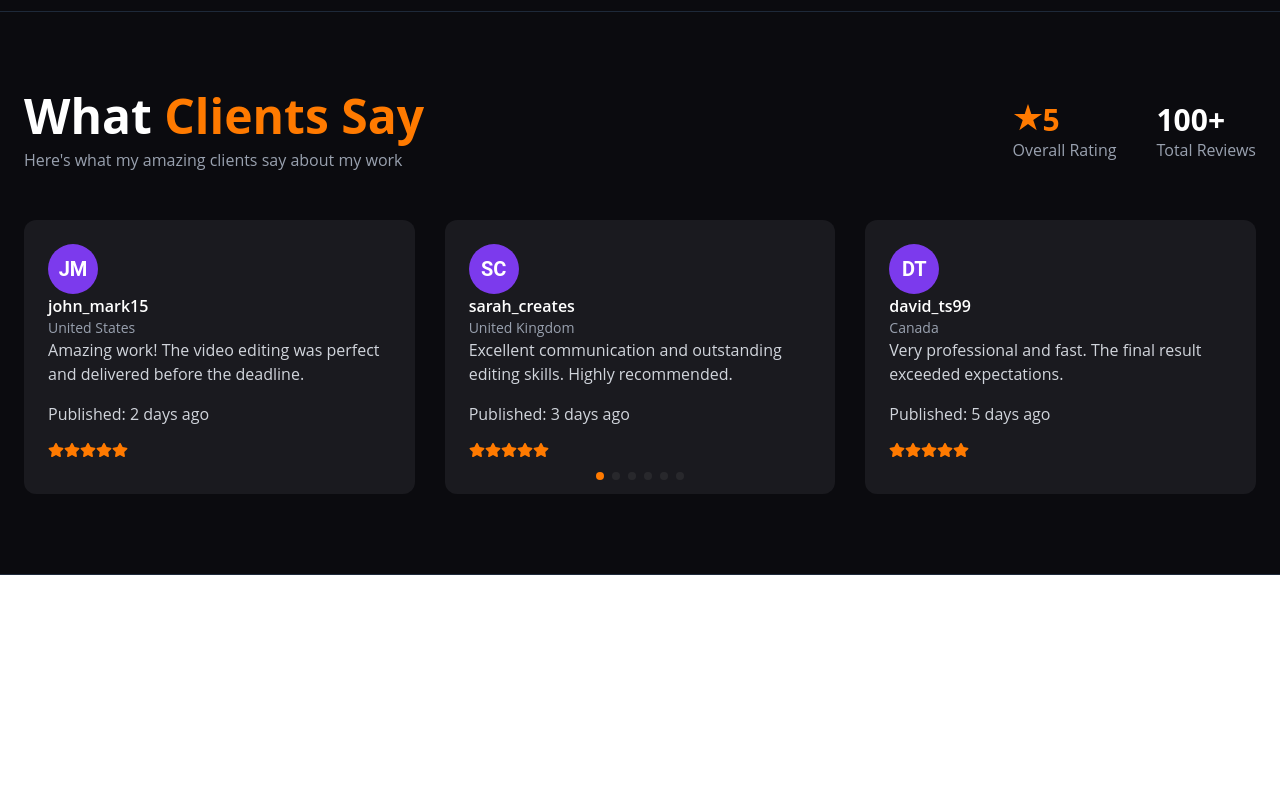
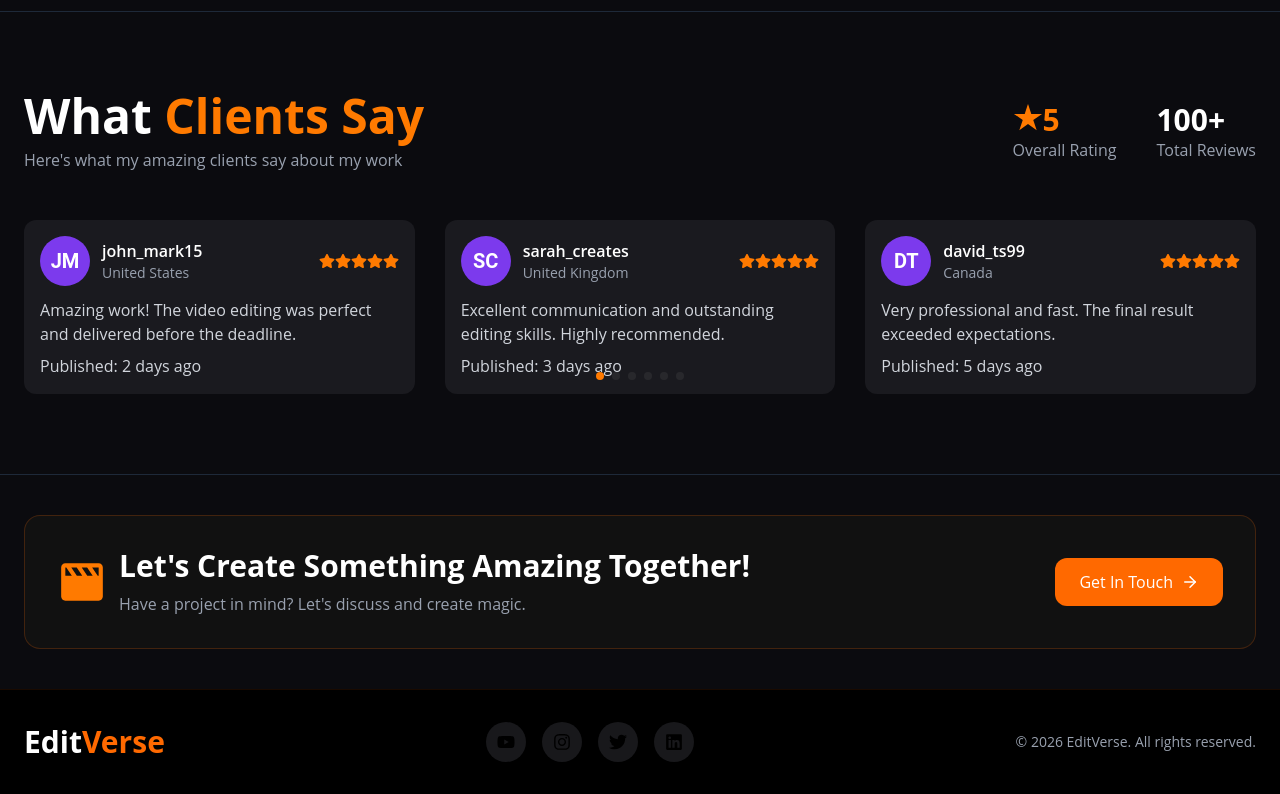
Before and after one commit to Balochkhurram761/Portfilio-Mishah, a Next.js app: page / in a window 1280 px wide. Shown: the part 1166-1960 px from the top of the page. Before the commit the page ends 1741 px from the top, so only its background shows below. Built offline with nearby package versions, Linux system fonts and the light colour scheme.

Commit message:
CTA or Footer completed

```diff
--- a/app/page.tsx
+++ b/app/page.tsx
@@ -1,12 +1,16 @@
 import Hero from "../components/Hero"
 import Services from "../components/Services"
 import Testimonials from "../components/HeroReview"
+import CTASection from "../components/CTASection"
+import Footer from "../components/Footer"
 export default function Home() {
   return (
    <>
    <Hero/>
    <Services/>
    <Testimonials/>
+   <CTASection/>
+   <Footer/>
    </>
   );
 }
--- /dev/null
+++ b/components/CTASection.js
@@ -0,0 +1,30 @@
+import { ArrowRight } from "lucide-react";
+import { BiSolidMovie } from "react-icons/bi";
+function CTASection() {
+  return (
+    <section className=" px-6 py-10 bg-[#0B0B0F]">
+      <div className="flex flex-col  broder border-[#ff7a00] md:flex-row items-center justify-between gap-6 rounded-2xl border border-orange-500/20 bg-[#111] p-8">
+        <div className="rap flex gap-3 items-center">
+          <span className="text-2xl  text-[#FF7A00]">
+            <BiSolidMovie size={50} />
+          </span>
+
+          <div>
+            <h2 className="text-3xl font-bold text-white">
+              Let's Create Something Amazing Together!
+            </h2>
+            <p className="mt-2 text-gray-400">
+              Have a project in mind? Let's discuss and create magic.
+            </p>
+          </div>
+        </div>
+        <button className="flex items-center gap-2 rounded-xl bg-orange-500 px-6 py-3 font-medium text-white hover:bg-orange-600 transition">
+          Get In Touch
+          <ArrowRight size={18} />
+        </button>
+      </div>
+    </section>
+  );
+}
+
+export default CTASection;
--- /dev/null
+++ b/components/Footer.js
@@ -0,0 +1,56 @@
+import { FaYoutube, FaInstagram, FaTwitter, FaLinkedin } from "react-icons/fa";
+
+function Footer() {
+  return (
+    <footer className="border-t border-orange-500/10 bg-black">
+      <div className="mx-auto max-w-8xl px-6 py-8">
+        <div className="flex flex-col md:flex-row items-center justify-between gap-6">
+          {/* Logo */}
+          <div>
+            <h2 className="text-3xl font-bold text-white">
+              Edit<span className="text-orange-500">Verse</span>
+            </h2>
+          </div>
+
+          {/* Social Icons */}
+          <div className="flex items-center gap-4">
+            <a
+              href="#"
+              className="flex h-10 w-10 items-center justify-center rounded-full bg-zinc-900 hover:bg-orange-500 transition"
+            >
+              <FaYoutube size={18} />
+            </a>
+
+            <a
+              href="#"
+              className="flex h-10 w-10 items-center justify-center rounded-full bg-zinc-900 hover:bg-orange-500 transition"
+            >
+              <FaInstagram size={18} />
+            </a>
+
+            <a
+              href="#"
+              className="flex h-10 w-10 items-center justify-center rounded-full bg-zinc-900 hover:bg-orange-500 transition"
+            >
+              <FaTwitter size={18} />
+            </a>
+
+            <a
+              href="#"
+              className="flex h-10 w-10 items-center justify-center rounded-full bg-zinc-900 hover:bg-orange-500 transition"
+            >
+              <FaLinkedin size={18} />
+            </a>
+          </div>
+
+          {/* Copyright */}
+          <p className="text-sm text-gray-400">
+            © 2026 EditVerse. All rights reserved.
+          </p>
+        </div>
+      </div>
+    </footer>
+  );
+}
+
+export default Footer;
--- a/components/HeroReview.js
+++ b/components/HeroReview.js
@@ -73,9 +73,10 @@ function Testimonials() {
         >
           {reviews.map((item, index) => (
             <SwiperSlide key={index}>
-              <div className="bg-[#1A1A1F] p-6 rounded-xl text-left h-full">
-                {/* Stars */}
-                <Avatar
+              <div className="bg-[#1A1A1F] p-4 rounded-xl text-left h-full">
+              <div className="wrap flex justify-between items-center">
+                <div className="flex mb-3 items-center gap-3">
+                     <Avatar
                   sx={{
                     bgcolor: "#7c3aed",
                     width: 50,
@@ -87,22 +88,25 @@ function Testimonials() {
                   {getInitials(item.name)}{" "}
                 </Avatar>
                 {/* User */}
-                <div className="flex items-center gap-3">
-                  <div>
+                  <div className="" >
                     <h4 className="text-white font-semibold">{item.name}</h4>
                     <p className="text-gray-400 text-sm">{item.country}</p>
                   </div>
                 </div>
-                {/* Review */}
-                <p className="text-gray-300 mb-4">{item.review}</p>
-                <p className="text-gray-300 mb-4">
-                  Published: {item.published}
-                </p>
-                <div className="flex text-[#FF7A00] mb-3">
+                 <div className="flex text-[#FF7A00] mb-3">
                   {[...Array(5)].map((_, i) => (
                     <FaStar key={i} />
                   ))}
                 </div>
+                </div>
+                {/* Review */}
+                <div className="flex flex-col gap-2 " >
+                <p className="text-gray-300 ">{item.review}</p>
+                <p className="text-gray-300 ">
+                  Published: {item.published}
+                </p>
+                </div>
+
               </div>
             </SwiperSlide>
           ))}
--- a/components/Navbar.js
+++ b/components/Navbar.js
@@ -7,7 +7,7 @@ function Navbar() {
       <div className="  flex items-center justify-between">
         {/* Logo */}
         <Link href="/" className="flex items-center gap-2">
-          <span className="text-2xl text-white">
+          <span className="text-2xl text-[#FF7A00]">
             <BiSolidMovie />
           </span>
 
```
